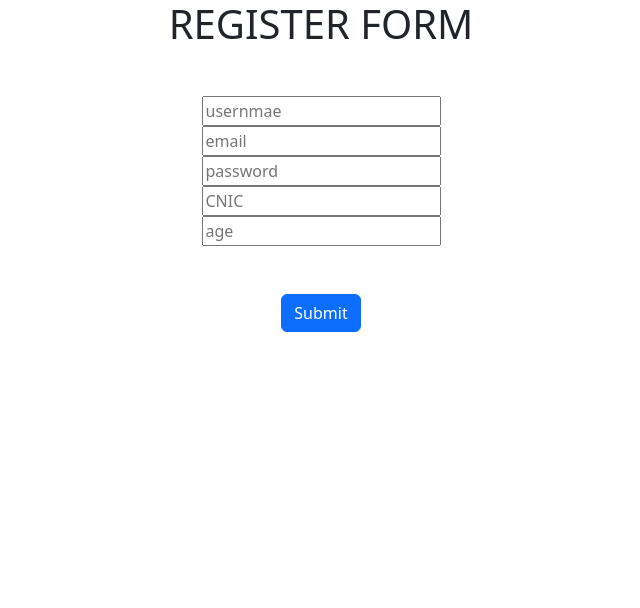
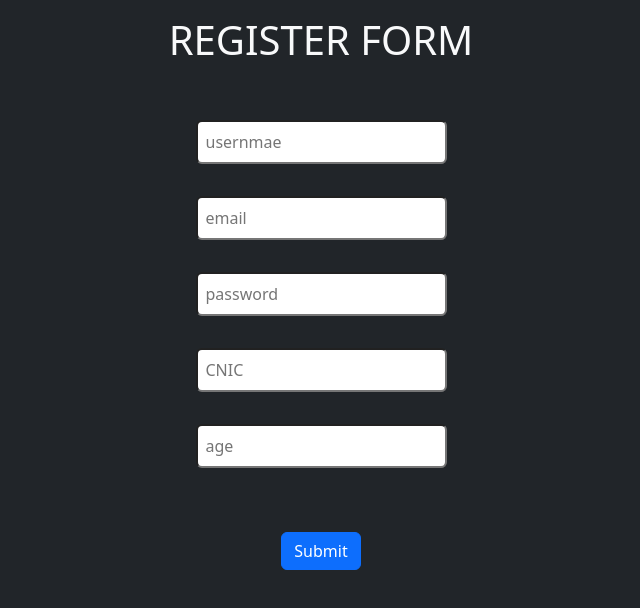
Before and after one commit to talhahzahid/Register-form, a plain HTML site: page index.html in a window 1280 px wide. Shown: the whole page, without its empty margins (319-959 px from the left). Drawn offline with nearby package versions, Linux system fonts and the light colour scheme.

Commit message:
index file

```diff
--- a/index.html
+++ b/index.html
@@ -11,16 +11,16 @@
       margin: 40px;
     }
   </style>
-  <body>
-    <h1 class="text-center">REGISTER FORM</h1>
-<div class="text-center mt-5">
+  <body class="bg-dark">
+    <h1 class="text-center text-light mt-3">REGISTER FORM</h1>
+<div class="text-center mt-4">
     <form id="form">
-        <input type="text"  id="username" placeholder="usernmae"> <br/>
-        <input type="text"  id="email" placeholder="email"> <br/>
-        <input type="password"  id="password" placeholder="password"> <br/>
-        <input type="number"  id="cnic" placeholder="CNIC"> <br/>
-        <input type="number"  id="age" placeholder="age"> <br/>
-        <button class="btn mt-5 btn-primary" type="submit">Submit</button>
+        <input type="text"  id="username" placeholder="usernmae" class="m-3 p-2 rounded"> <br/>
+        <input type="text"  id="email" placeholder="email" class="m-3 p-2 rounded"> <br/>
+        <input type="password"  id="password" placeholder="password" class="m-3 p-2 rounded"> <br/>
+        <input type="number"  id="cnic" placeholder="CNIC" class="m-3 p-2 rounded"> <br/>
+        <input type="number"  id="age" placeholder="age" class="m-3 p-2 rounded"> <br/>
+        <button class="btn mt-5 btn-primary" type="submit" class="m-3 p-2 rounded">Submit</button>
       </form>
         </div>
     <script src="https://cdn.jsdelivr.net/npm/bootstrap@5.3.3/dist/js/bootstrap.bundle.min.js" integrity="sha384-YvpcrYf0tY3lHB60NNkmXc5s9fDVZLESaAA55NDzOxhy9GkcIdslK1eN7N6jIeHz" crossorigin="anonymous"></script>
```
